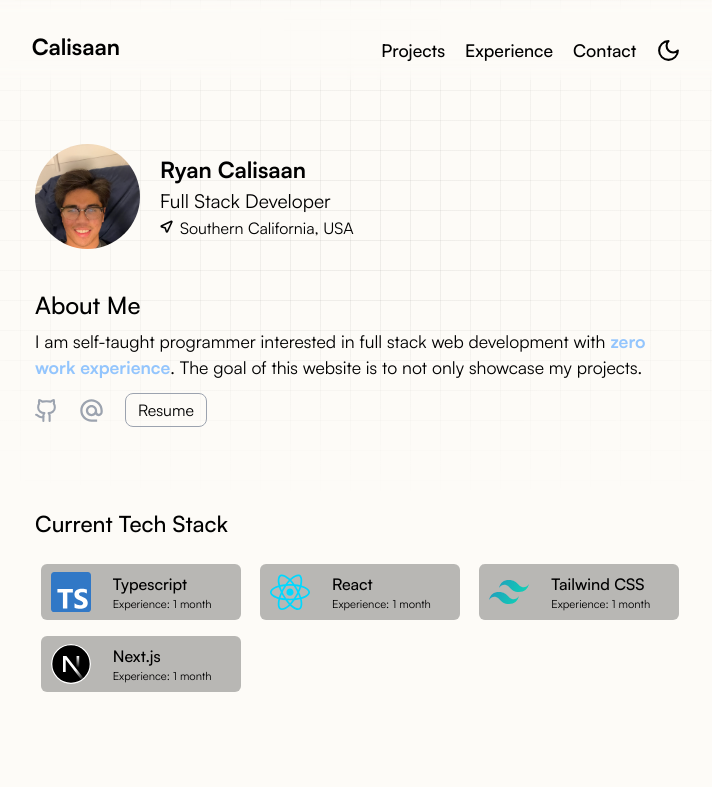
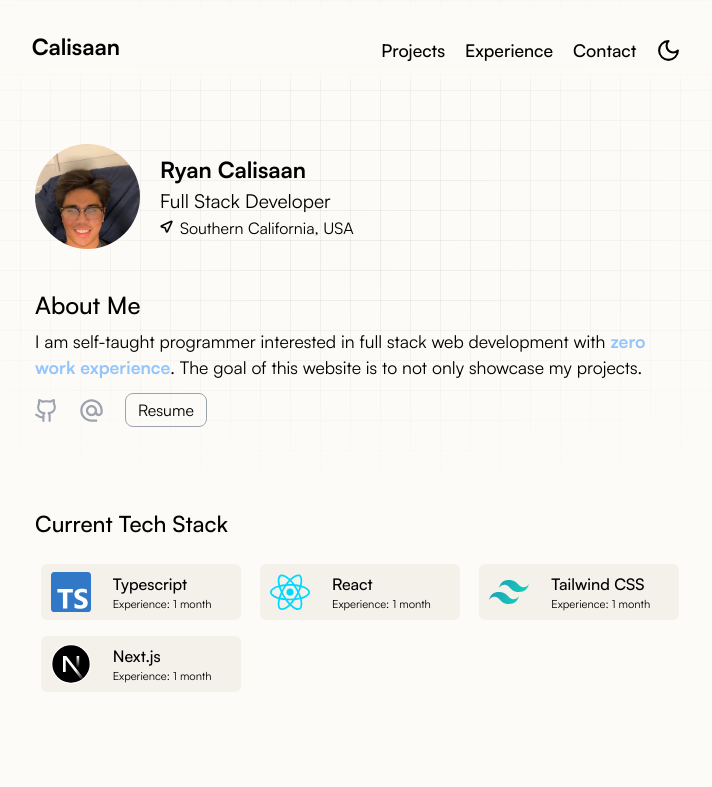
Before and after one commit to barreledout/personal_portfolio, a Next.js app: page / in a window 1280 px wide. Shown: the top 787 px of the page, without its empty margins (280-992 px from the left). Built offline with nearby package versions, Linux system fonts and the light colour scheme; no server answers.

Commit message:
changed the light mode color of the container color variable

```diff
--- a/src/app/globals.css
+++ b/src/app/globals.css
@@ -15,7 +15,7 @@ html {
 
 :root {
   --background-color: 40, 60%, 98%;
-  --container-color: 0, 0%, 10.98%;
+  --container-color: 40, 20%, 85%;
   --font-color: 0, 0%, 0%;
   --grid-color: hsl(0, 0%, 22%, 0.08);
 }
```
